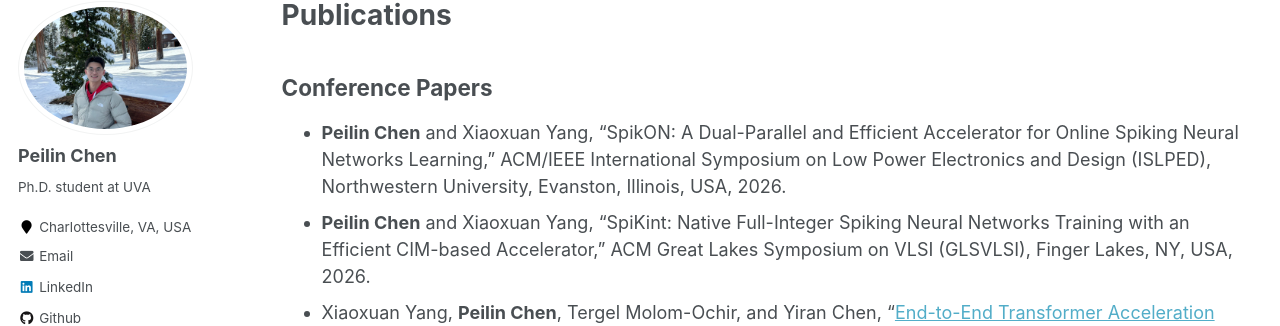
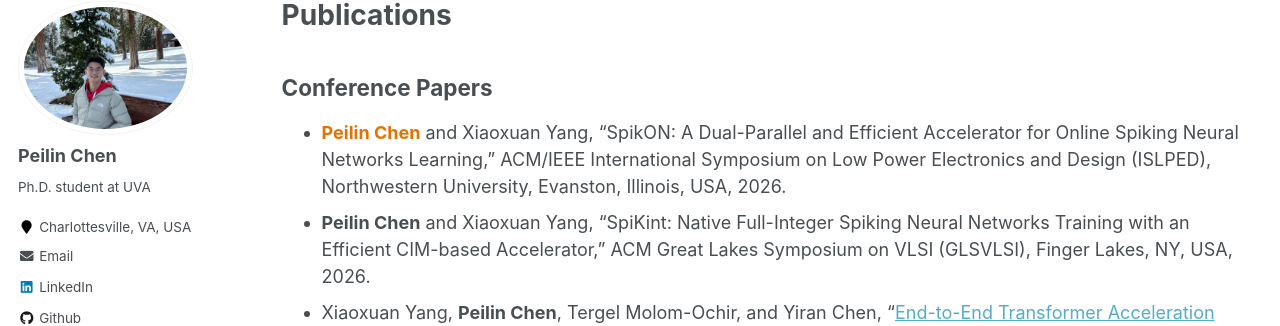
Before and after one commit to peilin-chen/peilin-chen.github.io, a Jekyll site: the page built from _pages/publications.md, in a window 1280 px wide. Shown: the part 117-443 px from the top of the page. Built offline with Jekyll 4.4.1, drawn with Linux system fonts in a browser that asks for light colours; some web fonts are replaced.

Commit message:
Update publications.md

```diff
--- a/_pages/publications.md
+++ b/_pages/publications.md
@@ -7,7 +7,7 @@ author_profile: true
 
 ## Conference Papers
 
-* **Peilin Chen** and Xiaoxuan Yang, "SpikON: A Dual-Parallel and Efficient Accelerator for Online Spiking Neural Networks Learning," ACM/IEEE International Symposium on Low Power Electronics and Design (ISLPED), Northwestern University, Evanston, Illinois, USA, 2026.
+* <span style="color: #E57200;">**Peilin Chen**</span> and Xiaoxuan Yang, "SpikON: A Dual-Parallel and Efficient Accelerator for Online Spiking Neural Networks Learning," ACM/IEEE International Symposium on Low Power Electronics and Design (ISLPED), Northwestern University, Evanston, Illinois, USA, 2026.
 * **Peilin Chen** and Xiaoxuan Yang, "SpiKint: Native Full-Integer Spiking Neural Networks Training with an Efficient CIM-based Accelerator," ACM Great Lakes Symposium on VLSI (GLSVLSI), Finger Lakes, NY, USA, 2026.
 * Xiaoxuan Yang, **Peilin Chen**, Tergel Molom-Ochir, and Yiran Chen, "[End-to-End Transformer Acceleration Through Processing-in-Memory Architectures](https://ieeexplore.ieee.org/document/11322529)," IEEE International Conference on Microelectronics (ICM), Cairo, EGYPT, 2025.
 * **Peilin Chen** and Xiaoxuan Yang, "[Titanus: Enabling KV Cache Pruning and Quantization On-the-Fly for LLM Acceleration](https://arxiv.org/abs/2505.17787)," ACM Great Lakes Symposium on VLSI (GLSVLSI), New Orleans, USA, 2025. <span style="color: red;">(**Best Paper Award**)</span>
```
